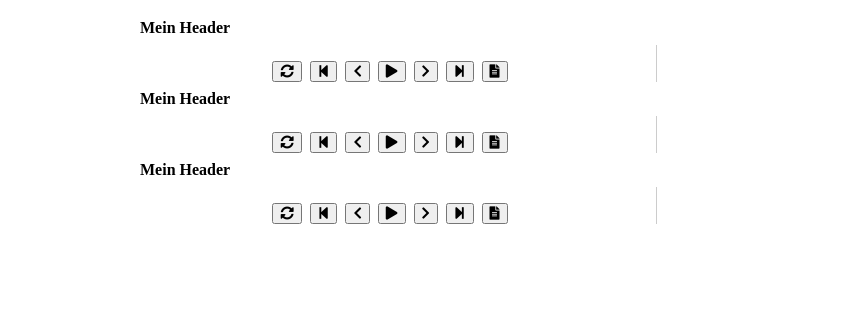
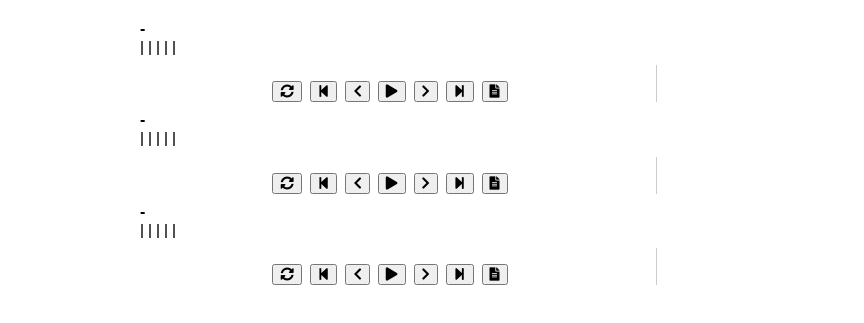
Before and after one commit to OlavE70/cm-pgnviewer, a website built with Vite: page index.html in a window 1280 px wide. Shown: the part 61-384 px from the top of the page, without its empty margins (0-864 px from the left). Built offline with nearby package versions, Linux system fonts and the light colour scheme; what chess.mjs, cm-chessboard, cm-pgn would draw is missing.

Commit message:
Enhancement: Header-Daten anzeigen. (closes #1)

```diff
--- a/cm-pgnviewer.css
+++ b/cm-pgnviewer.css
@@ -6,13 +6,13 @@
 .pgnViewerContainer (flex-direction: column; height: 40vh / 90vh)
 ├─ .viewer-header         ← optionaler Header, volle Breite, fix oberhalb
 ├─ .mainContent           ← flex: 1 1 auto, nimmt restliche Höhe zwischen Header und PGN-Text
-│  ├─ .boardColumn        ← linke Spalte, flex-direction: column, min-width: 50%
+│  ├─ .boardColumn        ← linke Spalte, flex-direction: column
 │  │  ├─ .outerBoard      ← Board-Container, Board + Buttons vertikal
 │  │  │  └─ .board        ← quadratisches Schachbrett (aspect-ratio: 1/1)
-│  │  └─ .buttons         ← alle Buttons inkl. ShowPGN, in einer Zeile, umbrechbar
-│  └─ .movesColumn        ← rechte Spalte, flex-direction: column, min-width: 50%
-│     └─ .moves           ← Moves-Liste, flex: 1 1 auto, overflow-y: auto
-└─ .pgnText               ← PGN-Textbereich, unterhalb von mainContent, scrollt bei Bedarf
+│  │  └─ .buttons         ← alle Buttons, in einer Zeile, umbrechbar
+│  └─ .movesColumn        ← rechte Spalte, flex-direction: column
+│     └─ .moves           ← Moves-Liste
+└─ .pgnText               ← PGN-Textbereich, unterhalb von mainContent
 */
 
 .pgnViewerContainer {
@@ -26,9 +26,19 @@
 
 /* === Optionaler Header über gesamte Breite === */
 .pgnViewerContainer .viewer-header {
+  width: 100%;
+  margin-bottom: 0.5rem;
   font-weight: bold;
-  margin-bottom: 0.5rem;
-  width: 100%;
+  font-family: sans-serif;
+  line-height: 1.2em;
+}
+
+.pgnViewerContainer .viewer-header .header-line1 {
+  font-weight: bold;
+}
+.pgnViewerContainer .viewer-header .header-line2 {
+  font-size: 0.9em;
+  color: #444;
 }
 
 /* === MainContent: Board+Buttons links, Moves rechts === */
--- a/src/cm-pgnviewer.js
+++ b/src/cm-pgnviewer.js
@@ -7,10 +7,11 @@ import { Chess } from 'chess.mjs/src/Chess.js';
 // Zeiger auf aktives AutoPlay -> es soll nur jeweils ein Board laufen
 let currentAutoPlayer = null;
 export class PgnViewer {
-    constructor(boardContainerId, movesContainerId, ids, pgnText) {
-        this.boardContainer = document.getElementById(boardContainerId);
-        this.movesContainer = document.getElementById(movesContainerId);
+    constructor(ids, pgnText) {
         this.ids = ids;
+        this.boardContainer = document.getElementById(this.ids.board);
+        this.movesContainer = document.getElementById(this.ids.moves);
+        this.headerElement = document.getElementById(this.ids.header);
 
         this.autoPlayInterval = null;
         this.autoPlaying = false;
@@ -197,12 +198,33 @@ export class PgnViewer {
             this.root.next = this.pgnObj.history?.moves?.[0] || null;
             this.current = null;
             this.board.setPosition(this.startFen, false);
-            this.renderMoves();
+            this.renderHeader();
         } catch (e) {
             console.error("PGN parse failed", e);
             this.initBoardPGN();
-            this.renderMoves();
+            if (this.headerElement) {
+                this.headerElement.innerHTML = "";
+            }
+            this.pgnObj = null;
         }
+
+        this.renderMoves();
+    }
+
+    renderHeader() {
+        if (!this.headerElement) return;
+
+        const h = this.pgnObj?.header.tags;
+        if (!h) {
+            this.headerElement.innerHTML = "";
+            return;
+        }
+
+        const html = `
+        <div class="header-line1">${(h.White || '')}${(h.Black ? ' - ' + h.Black : '')}</div>
+        <div class="header-line2">${[h.Event, h.Site, h.Round, h.Date, h.ECO, h.Result].filter(Boolean).join(' | ')}</div>
+        `;
+        this.headerElement.innerHTML = html.trim();
     }
 
     renderMoves() {
--- a/src/cm-pgnwrapper.js
+++ b/src/cm-pgnwrapper.js
@@ -35,7 +35,7 @@ export function initPgnViewers() {
     // optionaler Header (für Meta-Daten)
     const header = document.createElement('div');
     header.classList.add('viewer-header');
-    header.textContent = 'Mein Header';
+    header.id = `${baseId}Header`
     viewerContainer.appendChild(header);
 
     // Main-Container für Board / Buttons und Moves
@@ -57,32 +57,6 @@ export function initPgnViewers() {
     const buttonsContainer = document.createElement('div');
     buttonsContainer.classList.add('buttons');
     buttonsContainer.id = `${baseId}Buttons`;
-
-    /*
-    const btnDefs = [
-      { id: `${baseId}Flipper`, cls: 'flipper', icon: 'fa-sync-alt',      title: 'Flip' },
-      { id: `${baseId}Start`,   cls: 'first',   icon: 'fa-step-backward', title: 'Start' },
-      { id: `${baseId}Prev`,    cls: 'prev',    icon: 'fa-chevron-left',  title: 'Prev.' },
-      { id: `${baseId}Auto`,    cls: 'play',    icon: 'fa-play',          title: 'Auto' },
-      { id: `${baseId}Next`,    cls: 'next',    icon: 'fa-chevron-right', title: 'Next' },
-      { id: `${baseId}End`,     cls: 'last',    icon: 'fa-step-forward',  title: 'End' },
-      { id: `${baseId}Show`,    cls: 'show-pgn', icon: 'fa-file-alt',     title: 'PGN' }
-    ];
-
-    btnDefs.forEach(b => {
-      const span = document.createElement('span');
-      span.className = `button ${b.cls}`;
-      span.id = b.id;
-      span.setAttribute('role', 'button');
-      span.title = b.cls;
-
-      const icon = document.createElement('i');
-      icon.className = `fas ${b.icon}`;
-      span.appendChild(icon);
-
-      buttonsContainer.appendChild(span);
-    });
-    */
 
     const btnDefs = [
       { id: `${baseId}Flipper`, cls: 'flipper', icon: 'fa-sync-alt', title: 'Flip Board' },
@@ -138,6 +112,9 @@ export function initPgnViewers() {
 
     // IDs für PgnViewer
     const ids = {
+      board: `${baseId}Board`,
+      moves: `${baseId}Moves`,
+      header: `${baseId}Header`,
       flipBtn: `${baseId}Flipper`,
       startBtn: `${baseId}Start`,
       prevBtn: `${baseId}Prev`,
@@ -149,7 +126,7 @@ export function initPgnViewers() {
     };
 
     // PgnViewer erzeugen
-    const viewerInstance = new PgnViewer(boardContainer.id, movesContainer.id, ids, pgnText);
+    const viewerInstance = new PgnViewer(ids, pgnText);
     viewers.push({ container: viewerContainer, instance: viewerInstance });
     viewerContainer.style.visibility = 'visible';
   });
```
Also changed, not shown: README.md.
